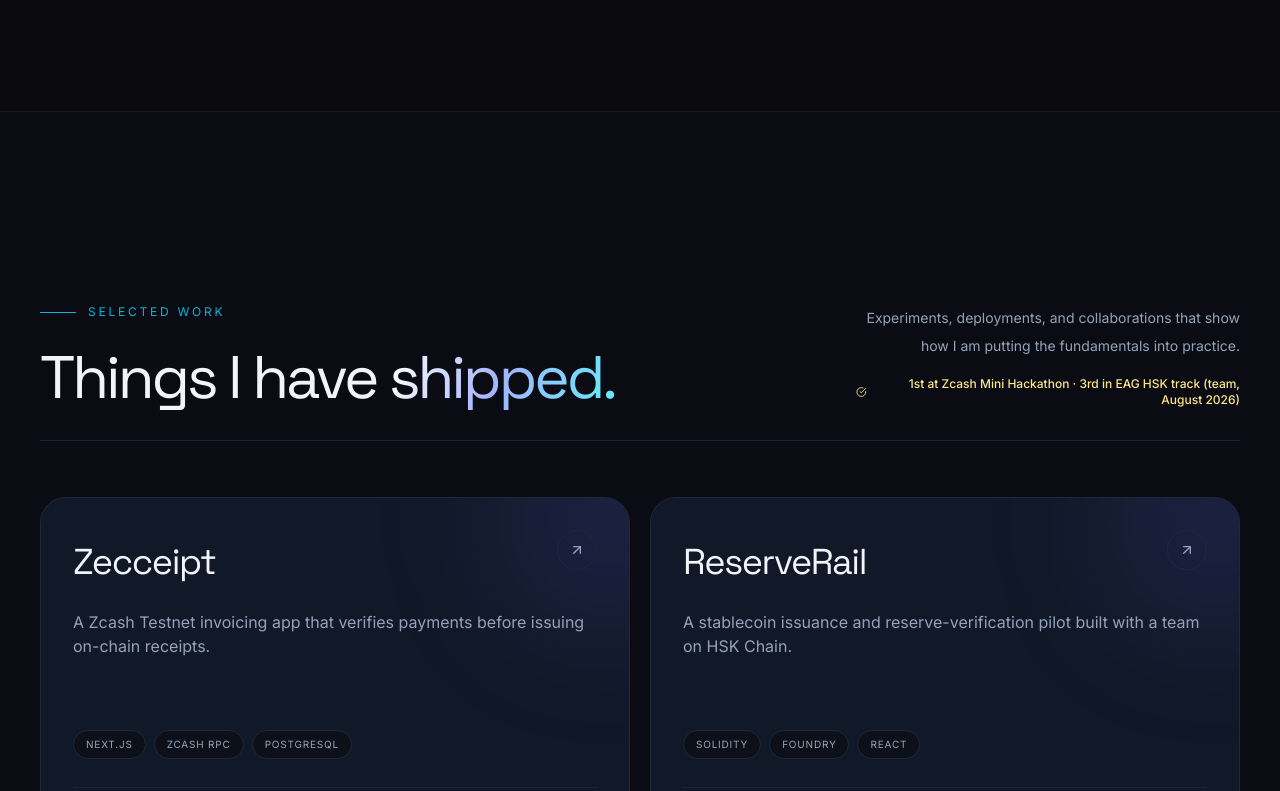
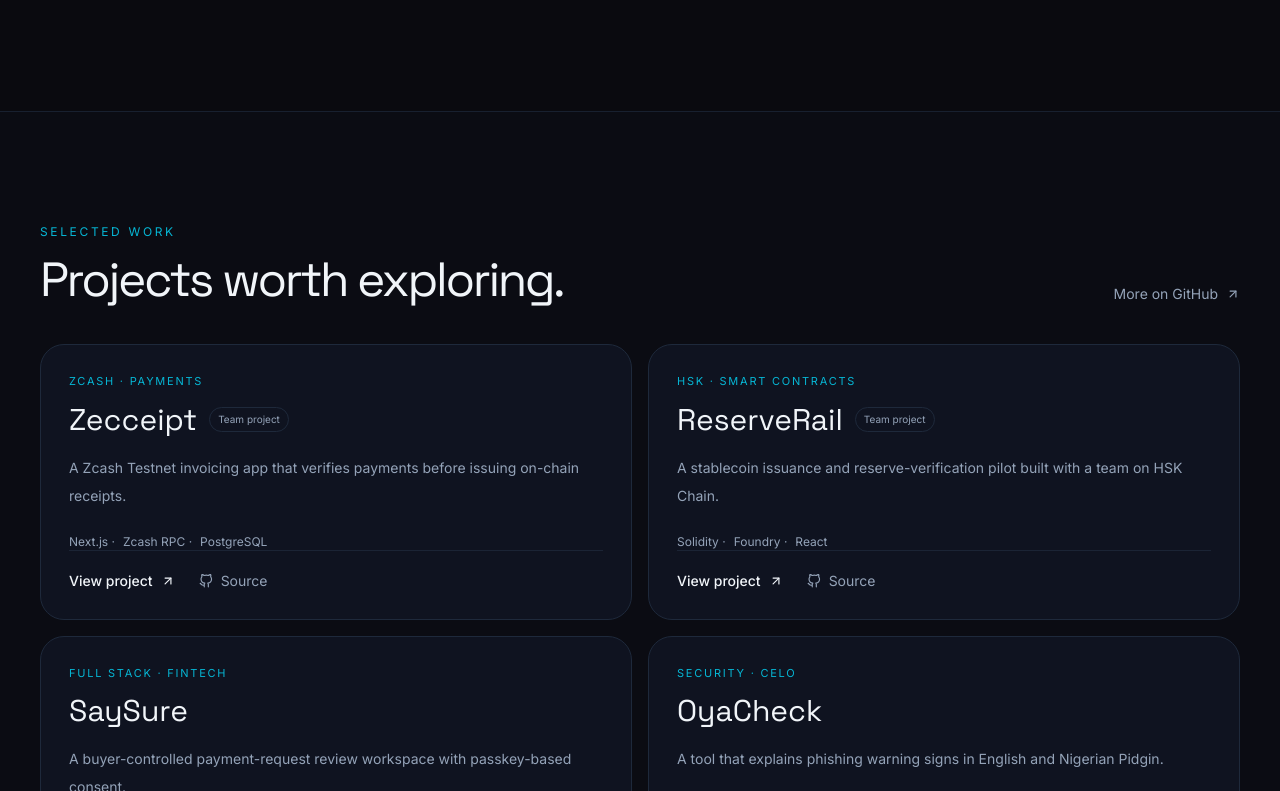
Before and after one commit to Alike001/alike-portfolio, a Next.js app: page / in a window 1280 px wide. Shown: the part 909-1700 px from the top of the page. Built offline with nearby package versions, Linux system fonts and the light colour scheme.

Commit message:
refactor: simplify components/Projects.jsx for recruiter portfolio

```diff
--- a/components/Projects.jsx
+++ b/components/Projects.jsx
@@ -1,24 +1,38 @@
-"use client";
-
-import { motion } from "framer-motion";
-import { FiArrowUpRight, FiCheckCircle, FiUsers } from "react-icons/fi";
+import { FiArrowUpRight, FiGithub } from "react-icons/fi";
 import { projects } from "../data/projects";
 import Reveal from "./Reveal";
 
 export default function Projects() {
   return (
-    <section id="projects" className="border-y border-line/50 bg-card/20 py-32 sm:py-40 lg:py-48">
+    <section id="projects" className="border-y border-line/70 bg-card/20 py-20 sm:py-28">
       <div className="container-shell">
-        <Reveal><div className="mb-14 grid gap-8 border-b border-line/80 pb-8 lg:grid-cols-[1fr_auto] lg:items-end"><div><div className="mb-7 flex items-center gap-3 text-xs uppercase tracking-[.23em] text-cyan"><span className="h-px w-9 bg-cyan" />Selected work</div><h2 className="font-display text-4xl leading-none tracking-[-.05em] text-cloud sm:text-6xl">Things I have <span className="text-gradient">shipped.</span></h2></div><div className="max-w-sm space-y-4 lg:text-right"><p className="text-sm leading-7 text-muted">Experiments, deployments, and collaborations that show how I am putting the fundamentals into practice.</p><p className="inline-flex items-center gap-2 text-xs font-medium text-amber-200 lg:justify-end"><FiCheckCircle />1st at Zcash Mini Hackathon · 3rd in EAG HSK track (team, August 2026)</p></div></div></Reveal>
-        <div className="grid grid-flow-dense gap-5 md:grid-cols-12">
+        <Reveal>
+          <div className="mb-10 flex flex-wrap items-end justify-between gap-5">
+            <div>
+              <p className="mb-4 text-xs uppercase tracking-[.22em] text-cyan">Selected work</p>
+              <h2 className="font-display text-4xl tracking-[-.05em] text-cloud sm:text-5xl">Projects worth exploring.</h2>
+            </div>
+            <a className="focus-ring inline-flex items-center gap-2 text-sm text-muted hover:text-cyan" href="https://github.com/Alike001" target="_blank" rel="noreferrer">More on GitHub <FiArrowUpRight /></a>
+          </div>
+        </Reveal>
+        <div className="grid gap-4 md:grid-cols-2">
           {projects.map((project, index) => (
-            <Reveal key={project.name} delay={index * .06} className="md:col-span-6">
-              <motion.article whileHover={{ y: -6 }} transition={{ duration: .25, ease: "easeOut" }} className="group relative flex h-full min-h-[360px] flex-col overflow-hidden rounded-[1.6rem] border border-line bg-card p-6 transition-colors hover:border-indigo/60 hover:shadow-indigo sm:p-8">
-                <div className={`absolute -right-20 -top-20 h-52 w-52 rounded-full blur-3xl transition-opacity duration-500 group-hover:opacity-80 ${project.accent === "cyan" ? "bg-cyan/10" : "bg-indigo/15"}`} />
-                <div className="relative z-10 flex items-start justify-between gap-5"><div><p className="mb-3 text-[10px] uppercase tracking-[.2em] text-cyan">{project.eyebrow}</p><h3 className="font-display text-3xl tracking-[-.04em] text-cloud sm:text-4xl">{project.name}</h3></div><span className="grid h-10 w-10 shrink-0 place-items-center rounded-full border border-line text-muted transition-colors group-hover:border-cyan/50 group-hover:text-cyan"><FiArrowUpRight /></span></div>
-                <p className="relative z-10 mt-7 max-w-xl text-sm leading-7 text-muted sm:text-base">{project.description}</p>
-                <div className="relative z-10 mt-auto pt-10"><div className="flex flex-wrap gap-2">{project.tech.map((tech) => <span key={tech} className="rounded-full border border-line bg-ink/60 px-3 py-1.5 text-[10px] uppercase tracking-[.08em] text-muted">{tech}</span>)}</div><div className="mt-7 flex flex-wrap items-center justify-between gap-4 border-t border-line/80 pt-5">{project.achievement ? <span className="inline-flex items-center gap-2 text-xs font-medium text-amber-200"><FiCheckCircle />{project.achievement}</span> : project.deployed ? <span className="text-xs text-muted">Deployed on <span className="text-cloud">{project.deployed}</span></span> : <span className="text-xs text-muted">{project.status || "Personal project"}</span>}{project.team && <span className="inline-flex items-center gap-2 text-[10px] uppercase tracking-[.16em] text-indigo-200"><FiUsers />Team project</span>}{(project.github || project.live) && <div className="flex flex-wrap items-center gap-4">{project.live && <a href={project.live} target="_blank" rel="noreferrer" className="focus-ring inline-flex items-center gap-2 text-xs font-semibold text-cyan transition-colors hover:text-cloud">Live site <FiArrowUpRight /></a>}{project.github && <a href={project.github} target="_blank" rel="noreferrer" className="focus-ring inline-flex items-center gap-2 text-xs font-semibold text-cloud transition-colors hover:text-cyan">GitHub <FiArrowUpRight /></a>}</div>}</div></div>
-              </motion.article>
+            <Reveal key={project.name} delay={index * .04}>
+              <article className="flex h-full flex-col rounded-[1.5rem] border border-line bg-card/65 p-6 transition-colors hover:border-cyan/40 sm:p-7">
+                <p className="text-[11px] uppercase tracking-[.16em] text-cyan">{project.category}</p>
+                <div className="mt-3 flex flex-wrap items-center gap-3">
+                  <h3 className="font-display text-2xl text-cloud sm:text-3xl">{project.name}</h3>
+                  {project.team && <span className="rounded-full border border-line px-2 py-1 text-[10px] text-muted">Team project</span>}
+                </div>
+                <p className="mt-4 text-sm leading-7 text-muted">{project.description}</p>
+                <div className="mt-6 flex flex-wrap gap-2">
+                  {project.tech.map((item) => <span key={item} className="text-xs text-muted">{item}{item !== project.tech[project.tech.length - 1] ? " ·" : ""}</span>)}
+                </div>
+                <div className="mt-auto flex flex-wrap gap-6 border-t border-line/80 pt-5 text-sm">
+                  <a href={project.live} target="_blank" rel="noreferrer" className="focus-ring inline-flex items-center gap-2 font-medium text-cloud hover:text-cyan">View project <FiArrowUpRight /></a>
+                  <a href={project.github} target="_blank" rel="noreferrer" className="focus-ring inline-flex items-center gap-2 text-muted hover:text-cyan"><FiGithub /> Source</a>
+                </div>
+              </article>
             </Reveal>
           ))}
         </div>
```
